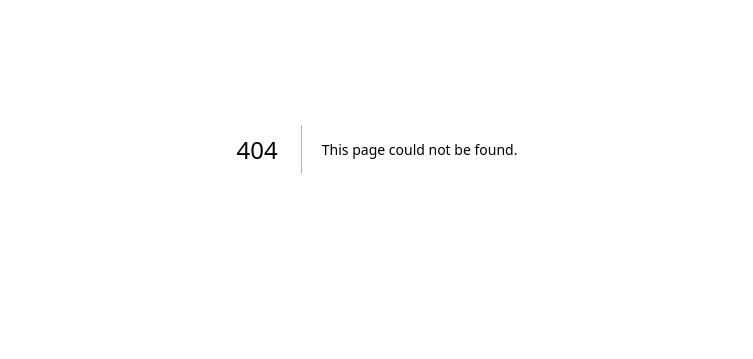
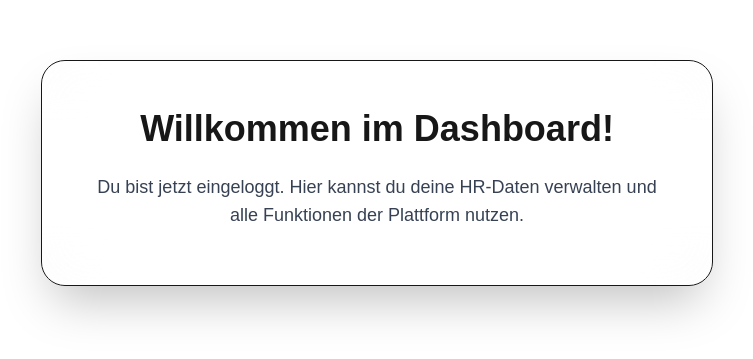
Before and after one commit to im23b-hubere/HRMatrix, a Next.js app: page /dashboard in a window 1280 px wide. Before the commit this address had no page. Shown: the part 251-610 px from the top of the page, without its empty margins (263-1016 px from the left). Built offline with nearby package versions, Linux system fonts and the light colour scheme.

Commit message:
Add DashboardPage component and update login redirection

```diff
--- /dev/null
+++ b/src/app/dashboard/page.tsx
@@ -0,0 +1,15 @@
+export default function DashboardPage() {
+  return (
+    <main className="min-h-screen flex flex-col items-center justify-center bg-gradient-to-br from-accent to-white dark:from-gray-900 dark:to-gray-800 transition-colors duration-500 px-4">
+      <section className="w-full max-w-2xl bg-white/70 dark:bg-gray-900/80 rounded-3xl shadow-2xl p-10 flex flex-col items-center gap-8 backdrop-blur-xl border border-accent dark:border-gray-700 mt-12 animate-fade-in relative overflow-hidden">
+        <div className="absolute inset-0 pointer-events-none rounded-3xl bg-white/30 dark:bg-gray-800/30 backdrop-blur-xl z-0" style={{boxShadow: '0 8px 32px 0 rgba(31, 38, 135, 0.18)'}} />
+        <div className="relative z-10 flex flex-col items-center gap-4">
+          <h1 className="text-3xl sm:text-4xl font-bold text-center text-primary dark:text-white mt-2 mb-2">Willkommen im Dashboard!</h1>
+          <p className="text-center text-lg text-gray-700 dark:text-gray-300 max-w-xl mb-4">
+            Du bist jetzt eingeloggt. Hier kannst du deine HR-Daten verwalten und alle Funktionen der Plattform nutzen.
+          </p>
+        </div>
+      </section>
+    </main>
+  );
+}
--- a/src/app/login/page.tsx
+++ b/src/app/login/page.tsx
@@ -27,7 +27,7 @@ export default function LoginPage() {
     });
     setLoading(false);
     if (res?.ok) {
-      router.push("/");
+      router.push("/dashboard");
     } else {
       setError("Login fehlgeschlagen. Bitte prüfe deine Eingaben.");
     }
```
